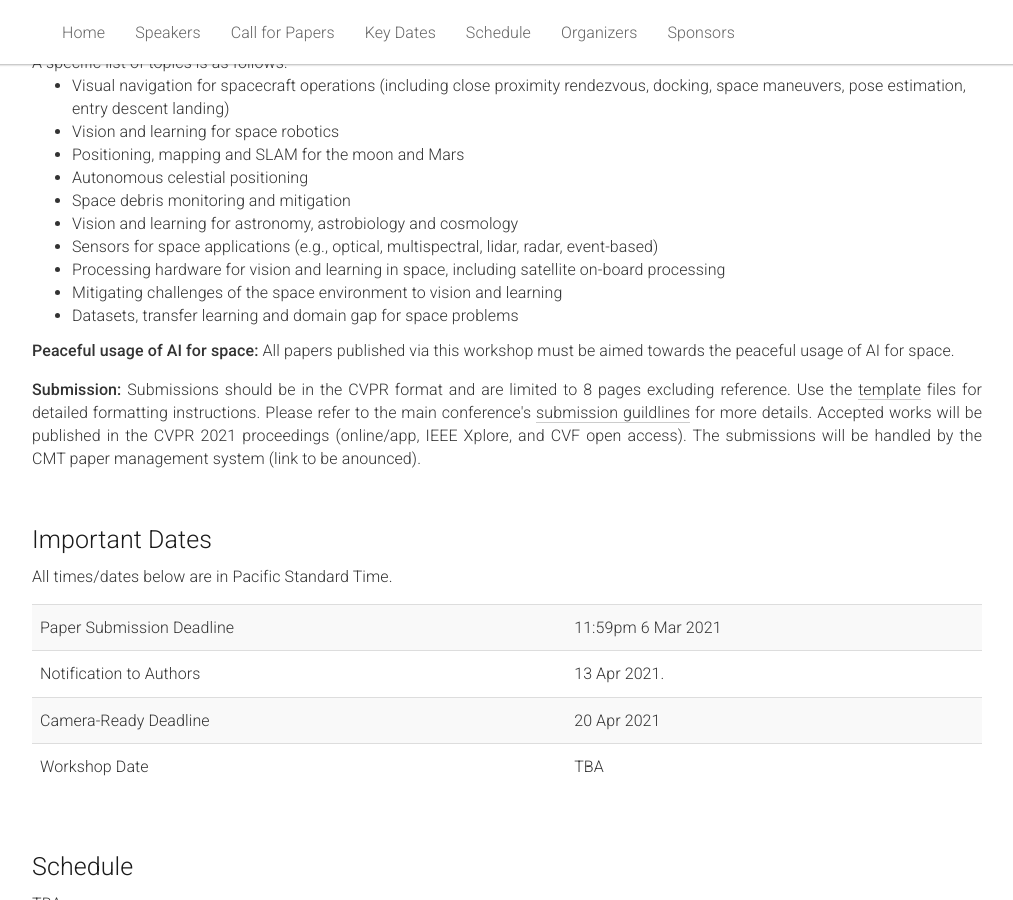
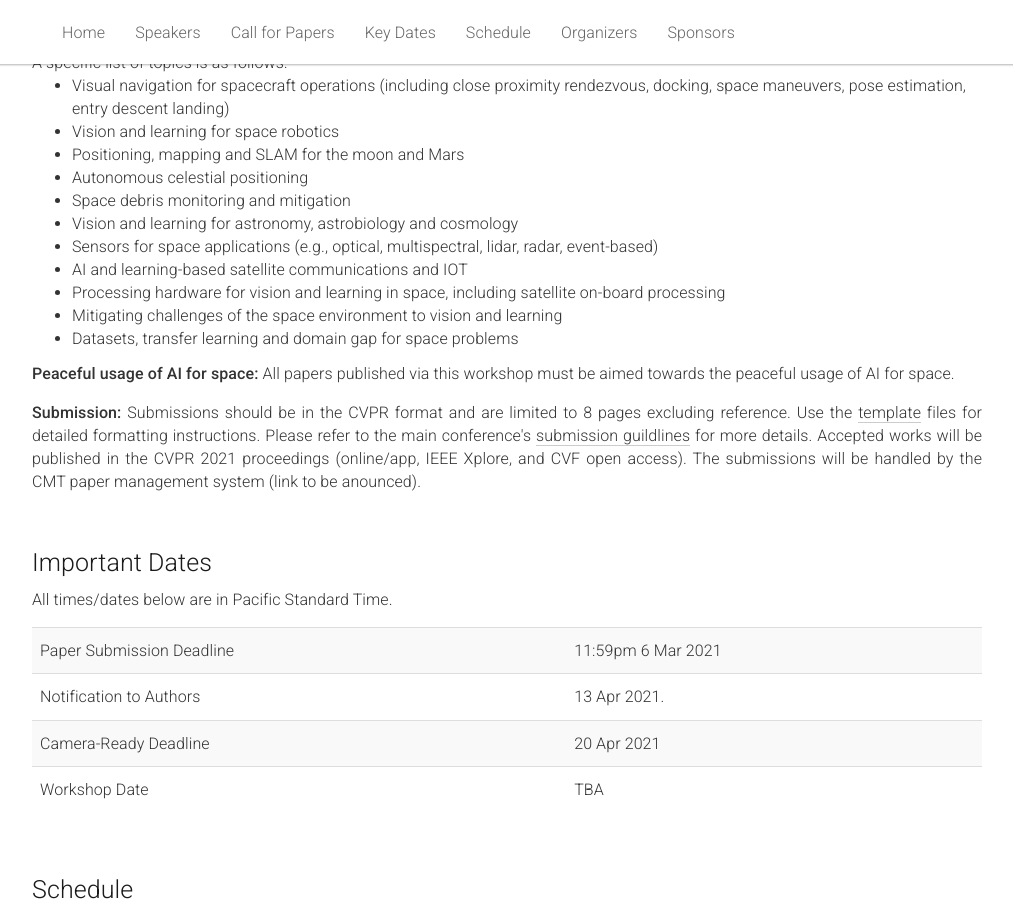
Before and after one commit to AIforSpace/2024, a Jekyll site: the page built from _pages/home.md, in a window 1280 px wide and 900 px high, scrolled down 2664 px. Shown: the whole window, without its empty margins (133-1146 px from the left). Built offline with Jekyll 4.4.1, drawn with Linux system fonts in a browser that asks for light colours.

Commit message:
Update home.md

```diff
--- a/_pages/home.md
+++ b/_pages/home.md
@@ -137,6 +137,7 @@ acknowledgements: ""
       <li>Space debris monitoring and mitigation</li>
       <li>Vision and learning for astronomy, astrobiology and cosmology</li>
       <li>Sensors for space applications (e.g., optical, multispectral, lidar, radar, event-based)</li>
+      <li>AI and learning-based satellite communications and IOT</li>
       <li>Processing hardware for vision and learning in space, including satellite on-board processing</li>
       <li>Mitigating challenges of the space environment to vision and learning</li>
       <li>Datasets, transfer learning and domain gap for space problems</li>
```
